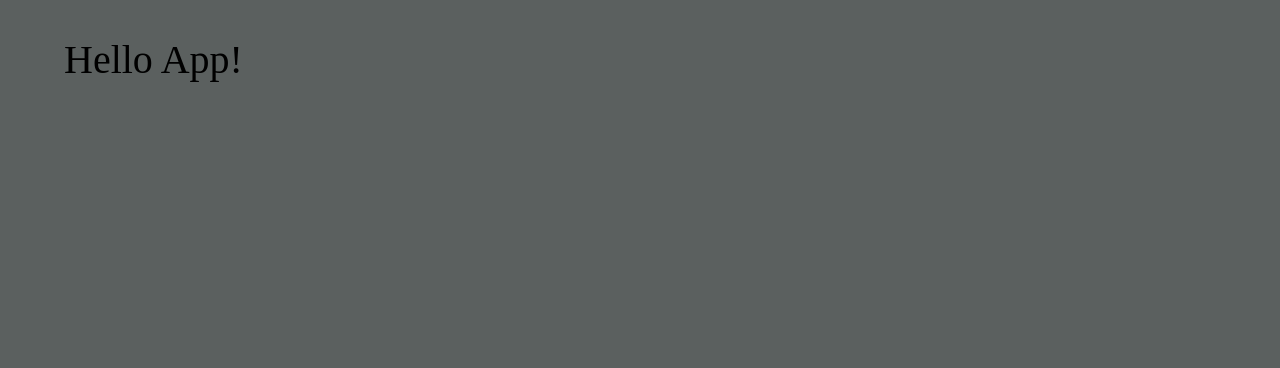
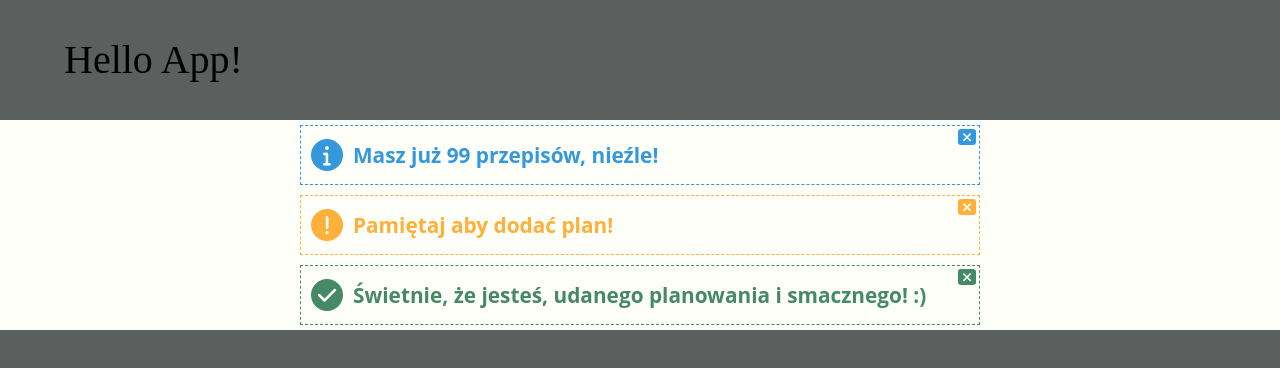
Before and after one commit to Fuksiaczek/CL_ScrumLab_workshop, a website: page development/app.html in a window 1280 px wide. Drawn offline with nearby package versions, Linux system fonts and the light colour scheme; files that its build step writes are made by us from their sources.

Commit message:
widget - notifications

```diff
--- a/development/app.html
+++ b/development/app.html
@@ -6,12 +6,37 @@
     <meta http-equiv="X-UA-Compatible" content="ie=edge" />
     <title>Zaplanuj Jedzonko</title>
     <link rel="stylesheet" href="./css/main.css" />
+    <script src="https://kit.fontawesome.com/e817da4ca7.js" crossorigin="anonymous"></script>
   </head>
   <body>
     <header>
       <h1>Hello App!</h1>
     </header>
 
+
+
+    <section class="notifications">
+      <div class='notifications-container'>
+        <div class="notifications-element info">
+          <i class="fas fa-info"></i>
+          <p>Masz już <span id="notification-counter">99</span> przepisów, nieźle!</p>
+          <i class="fas fa-times"></i>
+        </div>
+        <div class="notifications-element warning">
+          <i class="fas fa-exclamation"></i>
+          <p>Pamiętaj aby dodać plan!</p>
+          <i class="fas fa-times"></i>
+        </div>
+        <div class="notifications-element success">
+          <i class="fas fa-check"></i>
+          <p>Świetnie, że jesteś, udanego planowania i smacznego! :)</p>
+          <i class="fas fa-times"></i>
+        </div>
+      </div>
+    </section>
+
+
+
     <script src="./js/app.js"></script>
   </body>
 </html>
--- /dev/null
+++ b/development/scss/app/_widget.scss
@@ -0,0 +1,84 @@
+.notifications {
+
+  display: flex;
+  justify-content: center;
+  align-content: center;
+
+
+  .notifications-container {
+    display: flex;
+    justify-content: center;
+    align-items: center;
+    flex-direction: column;
+
+    .notifications-element {
+      display: flex;
+      align-items: center;
+      position: relative;
+      width: 680px;
+      height: 60px;
+      font-size: 1.3rem;
+      font-weight: bold;
+      margin: 5px;
+    }
+
+    .fa-info, .fa-exclamation, .fa-check {
+      display: block;
+      border-radius: 50%;
+      width: 2rem;
+      height: 2rem;
+      text-align: center;
+      line-height: 2rem;
+      font-size: 1.3rem;
+      margin: 10px;
+
+    }
+
+    .info {
+
+      color: $color-infoText;
+      border: 1px $color-infoText dashed;
+
+      .fas {
+        background-color: $color-infoText;
+        color: #FFF;
+      }
+    }
+
+    .warning {
+      color: $color-warningText;
+      border: 1px $color-warningText dashed;
+
+      .fas {
+        background-color: $color-warningText;
+        color: #FFF;
+      }
+    }
+
+    .success  {
+      color: $color-successText;
+      border: 1px $color-successText dashed;
+
+      .fas {
+        background-color: $color-successText;
+        color: #FFF;
+      }
+
+    }
+
+    .fa-times {
+      position: absolute;
+      top: 0.2rem;
+      right: 0.2rem;
+      line-height: 1.1rem;
+      font-size: 0.8rem;
+      text-align: center;
+      border-radius: 3px;
+      width: 1.1rem;
+      height: 1rem;
+
+    }
+
+  }
+
+}
--- a/development/scss/main.scss
+++ b/development/scss/main.scss
@@ -6,3 +6,14 @@
 @import "task1/header";
 @import "task1/cta";
 @import "task1/aboutAplication";
+
+
+
+
+
+
+
+
+
+
+@import "app/widget";
```
Also changed, not shown: development/scss/_colors.scss (indentation only).
